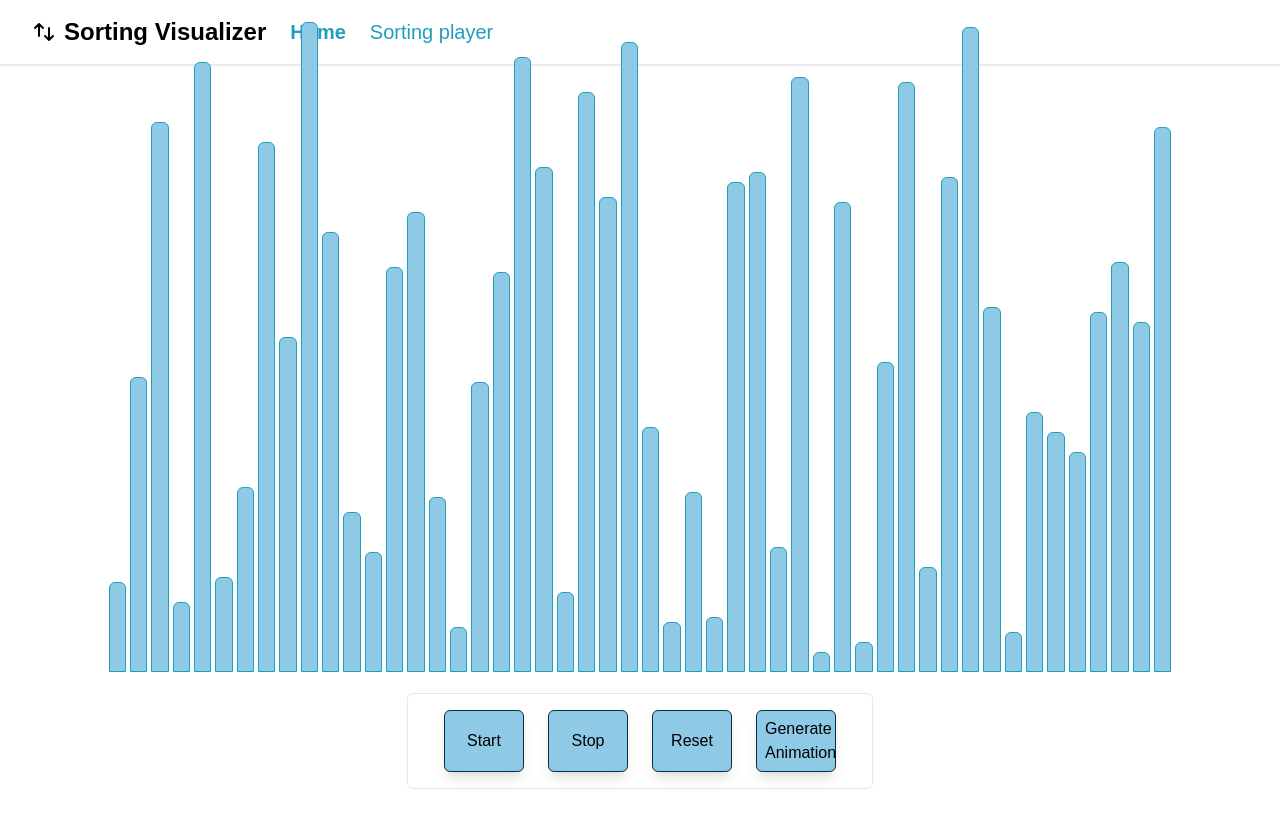
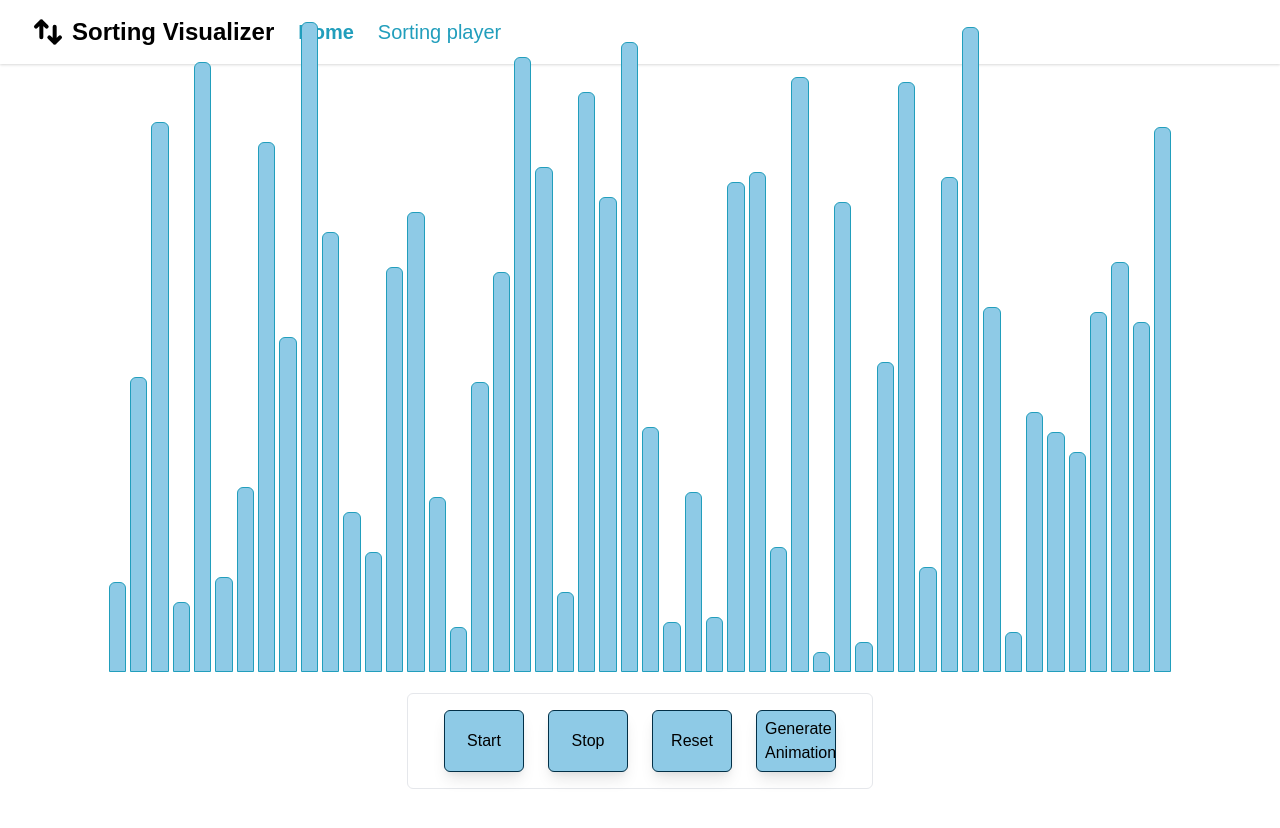
Before and after one commit to KorbenAU/sorting-visualizer-ii, a React (Create React App) app: page / in a window 1280 px wide. Shown: the top 828 px of the page. Built offline with nearby package versions, Linux system fonts and the light colour scheme.

Commit message:
svg stroke width increase

```diff
--- a/src/components/NavBar/NavBar.jsx
+++ b/src/components/NavBar/NavBar.jsx
@@ -10,15 +10,15 @@ const NavBar = ({ navConfig }) => {
                         <div className="flex flex-shrink-0 flex-row items-center">
                             <svg
                                 xmlns="http://www.w3.org/2000/svg"
-                                className="h-6 w-6"
+                                className="h-8 w-8"
                                 fill="none"
                                 viewBox="0 0 24 24"
                                 stroke="currentColor"
                             >
                                 <path
-                                    stroke-linecap="round"
-                                    stroke-linejoin="round"
-                                    stroke-width="2"
+                                    strokeLinecap="round"
+                                    strokeLinejoin="round"
+                                    strokeWidth="3"
                                     d="M7 16V4m0 0L3 8m4-4l4 4m6 0v12m0 0l4-4m-4 4l-4-4"
                                 />
                             </svg>
```
